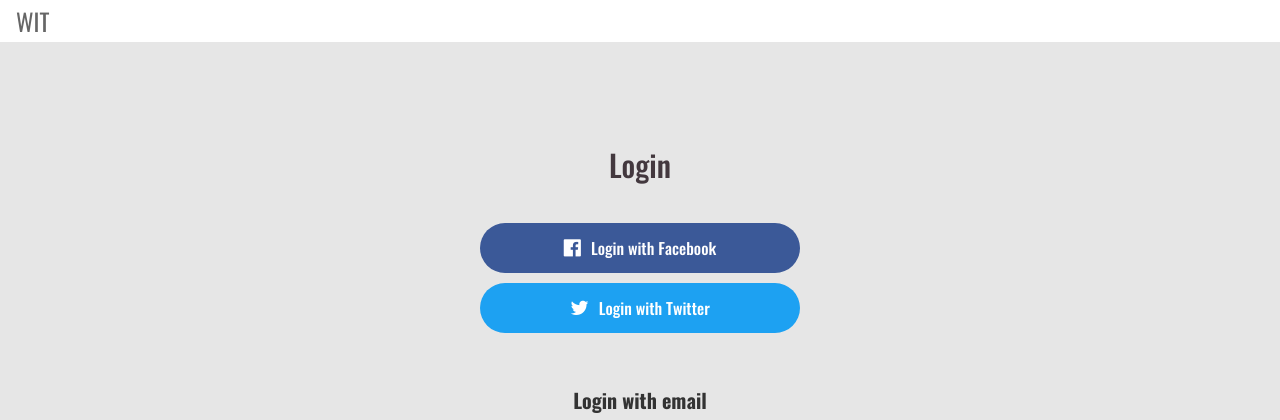
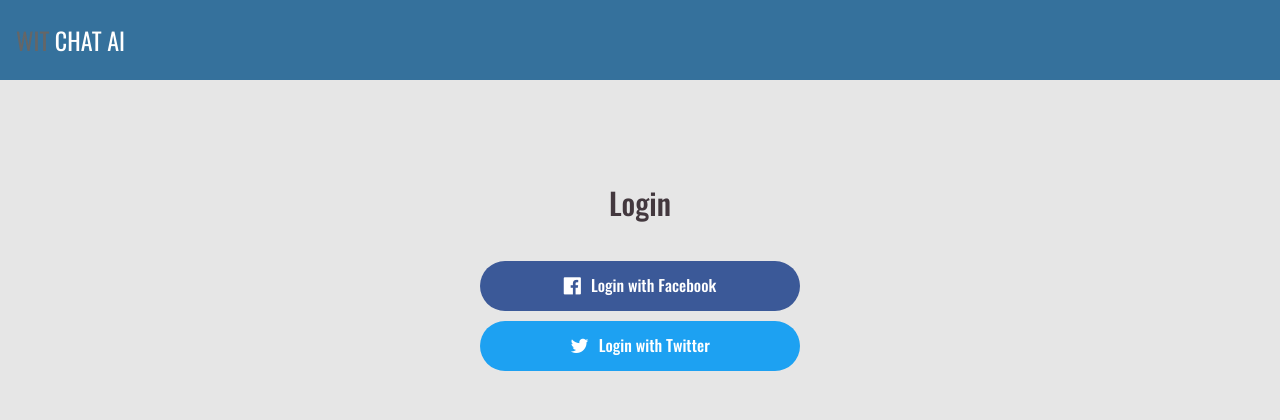
Before and after one commit to hardik-dadhich/Wit-AI, a Django app: page / in a window 1280 px wide. Shown: the top 420 px of the page. Run offline with Django 3.2, Linux system fonts and the light colour scheme; parts of the project's set-up code (start-up, migrations or seed data) failed here and were passed over; some libraries are stand-ins or nearby versions.

Commit message:
resolved issues in css and pipfile

```diff
--- a/static/css/main.css
+++ b/static/css/main.css
@@ -3,17 +3,17 @@
 
 @font-face {
     font-family: Oswald-Regular;
-    src: url('../fonts/oswald/Oswald-Regular.ttf');
+    src: url("../fonts/oswald/Oswald-Regular.ttf");
 }
 
 @font-face {
     font-family: Oswald-Medium;
-    src: url('../fonts/oswald/Oswald-Medium.ttf');
+    src: url("../fonts/oswald/Oswald-Medium.ttf");
 }
 
 @font-face {
     font-family: Oswald-Bold;
-    src: url('../fonts/oswald/Oswald-Bold.ttf');
+    src: url("../fonts/oswald/Oswald-Bold.ttf");
 }
 
 
@@ -30,6 +30,11 @@
 html {
     height: 100%;
     font-family: Oswald-Regular, sans-serif;
+}
+
+.navbar {
+    height: 80px;
+    background-color: #35719c;
 }
 
 
@@ -518,6 +523,6 @@
 
 @media (max-width: 576px) {
     .wrap-login100 {
-        padding-top: 20px
+        padding-top: 20px;
     }
 }
```
Also changed, not shown: 2 other files.
